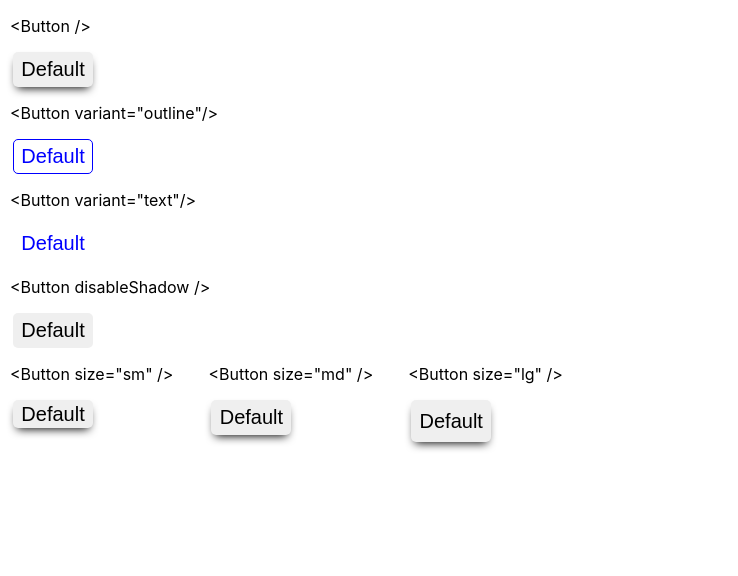
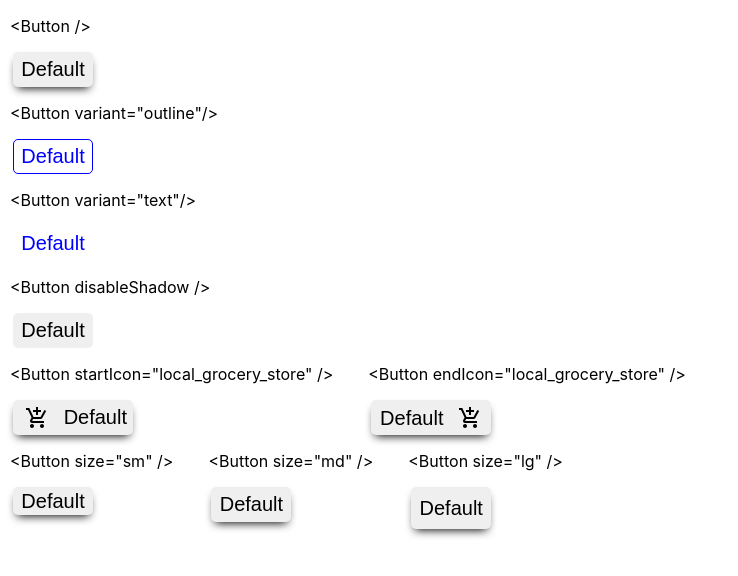
Before and after one commit to pressR2/Button-component, a React (Create React App) app: page / in a window 1280 px wide. Shown: the top 576 px of the page, without its empty margins (0-738 px from the left). Built offline with nearby package versions, Linux system fonts and the light colour scheme.

Commit message:
feat: add button variant with the icon

```diff
--- a/src/App.css
+++ b/src/App.css
@@ -73,3 +73,28 @@
 .off:hover {
   box-shadow: none;
 }
+
+/* button with icons */
+.buttonWithIconWrapper {
+  display: flex;
+  flex-direction: row;
+}
+
+.icon-btn-left,
+.icon-btn-right {
+  width: 120px;
+}
+
+.icon-right {
+  margin-left: 15px;
+  vertical-align: sub;
+}
+
+.icon-left {
+  position: absolute;
+  left: 25px;
+}
+
+.icon-btn-left {
+  text-align: end;
+}
--- a/src/App.js
+++ b/src/App.js
@@ -6,22 +6,35 @@ class App extends Component {
   render () {
     return (
       <div className="App">
+        {/* Variant button */}
         <p className = "main-p"> {'<Button />'} </p>
         <Button />
         <p className = "main-p"> {'<Button variant="outline"/>'} </p>
         <Button
           variant = "outline"
-          // size = "lg"
         />
         <p className = "main-p"> {'<Button variant="text"/>'} </p>
         <Button
           variant = "text"
-          // size = "lg"
         />
 
+        {/* Disable Shadow */}
         <p className = "main-p"> {'<Button disableShadow />'} </p>
         <Button disableShadow ="off"/>
 
+        {/* Variant with Icon */}
+        <div className="buttonWithIconWrapper">
+          <div>
+            <p className = "main-p"> {'<Button startIcon="local_grocery_store" />'} </p>
+            <Button startIcon="local_grocery_store"/>
+          </div>
+          <div>
+            <p className = "main-p"> {'<Button endIcon="local_grocery_store" />'} </p>
+            <Button endIcon="local_grocery_store" />
+          </div>
+        </div>
+
+        {/* Variant Size */}
         <div className="sizeClassesWrapper">
           <div>
             <p className = "main-p"> {'<Button size="sm" />'} </p>
--- a/src/Button.js
+++ b/src/Button.js
@@ -1,4 +1,5 @@
 import React from "react";
+import icon from "./add_shopping_cart-24px.svg"
 
 class Button extends React.Component {
 
@@ -6,6 +7,11 @@ class Button extends React.Component {
         let buttonClass = ''
         let buttonSizeClass = ''
         let disableShadow = ''
+        let buttonWithIconLeft = ''
+        let buttonWithIconRight = ''
+        let iconInButton = (<div></div>)
+
+
 
         if (this.props.variant === undefined) {
             buttonClass = 'main-button'
@@ -30,9 +36,23 @@ class Button extends React.Component {
             buttonSizeClass = 'lg'
         }
 
+        if (this.props.startIcon === "local_grocery_store") {
+            buttonWithIconLeft = "icon-btn-left";
+            iconInButton = (
+                <img className = "icon-left" src={icon}></img>
+            )
+        }
+        if (this.props.endIcon === "local_grocery_store") {
+            buttonWithIconRight = "icon-btn-right";
+            iconInButton = (
+                <img className = "icon-right" src={icon}></img>
+            )
+        }
 
         return (
-            <button  className = {`id-button ${buttonClass} ${buttonSizeClass} ${disableShadow}`}> Default </button>
+            <button  className = {`id-button ${buttonClass} ${buttonSizeClass} ${disableShadow} ${buttonWithIconLeft} ${buttonWithIconRight}`}> Default
+            {iconInButton}
+            </button>
         )
 
     }
```
